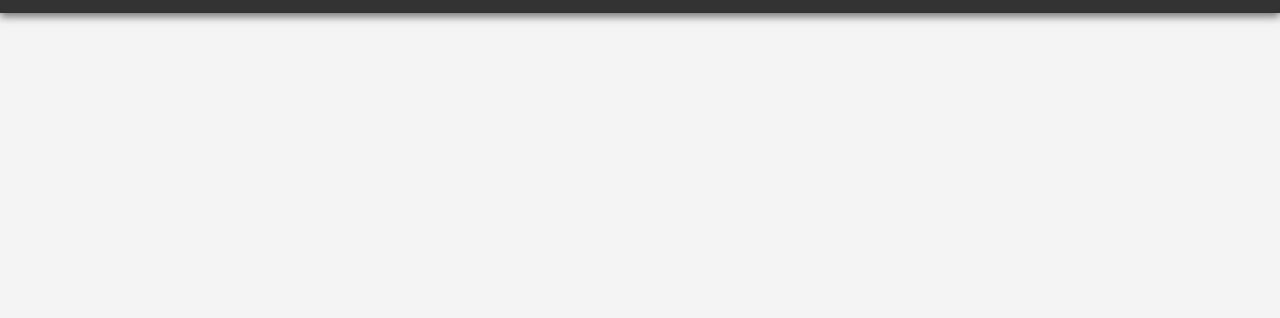
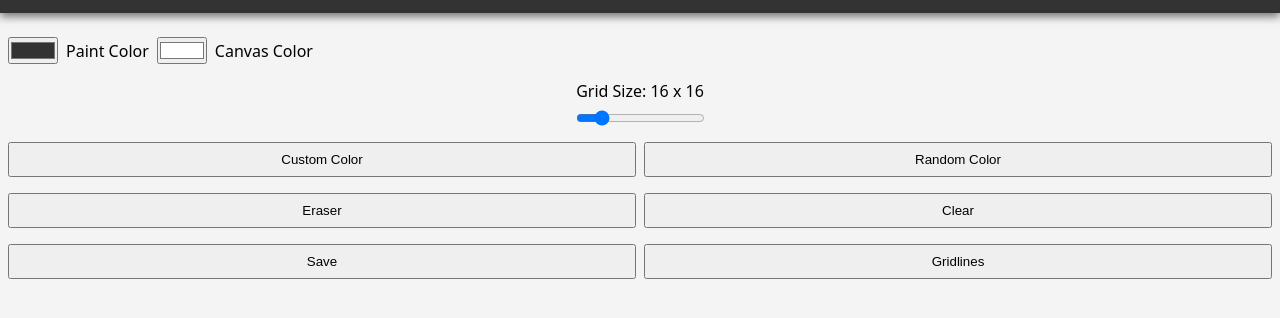
Before and after one commit to karolistech/pixel-paint789, a website built with Vite: page index.html in a window 1280 px wide. Shown: the part 62-380 px from the top of the page. Built offline with nearby package versions, Linux system fonts and the light colour scheme.

Commit message:
feat: add canvas control panel

```diff
--- a/index.html
+++ b/index.html
@@ -12,5 +12,41 @@
     <header class="header">
       <h1 class="header__title">Pixel Paint</h1>
     </header>
+
+    <main class="main">
+      <div class="controls">
+        <div class="controls__group">
+          <div class="controls__group--color">
+            <input type="color" id="paint-color" class="controls__input--color" value="#333333">
+            <label for="paint-color">Paint Color</label>
+          </div>
+
+          <div class="controls__group--color">
+            <input type="color" id="canvas-color" class="controls__input--color" value="#ffffff">
+            <label for="canvas-color">Canvas Color</label>
+          </div>
+        </div>
+
+        <div class="controls__group controls__group--grid-size">
+          <label for="grid-size">Grid Size: 16 x 16</label>
+          <input type="range" id="grid-size" class="controls__input--grid-size" value="16">
+        </div>
+
+        <div class="controls__group">
+          <button class="controls__btn controls__btn--custom-color">Custom Color</button>
+          <button class="controls__btn controls__btn--random-color">Random Color</button>
+        </div>
+
+        <div class="controls__group">
+          <button class="controls__btn controls__btn--eraser">Eraser</button>
+          <button class="controls__btn controls__btn--clear">Clear</button>
+        </div>
+
+        <div class="controls__group">
+          <button class="controls__btn controls__btn--save">Save</button>
+          <button class="controls__btn controls__btn--gridlines">Gridlines</button>
+        </div>
+      </div>
+    </main>
   </body>
 </html>
--- a/src/style.css
+++ b/src/style.css
@@ -19,3 +19,34 @@
   text-align: center;
   color: #fff;
 }
+
+main {
+  padding: 1.5rem 0.5rem;
+}
+
+.controls {
+  display: flex;
+  flex-direction: column;
+  gap: 1rem;
+}
+
+.controls__group {
+  display: flex;
+  gap: 0.5rem;
+}
+
+.controls__group--color {
+  display: flex;
+  align-items: center;
+  gap: 0.5rem;
+}
+
+.controls__group--grid-size {
+  flex-direction: column;
+  align-items: center;
+}
+
+.controls__btn {
+  flex: 1;
+  padding-block: 0.5rem;
+}
```
